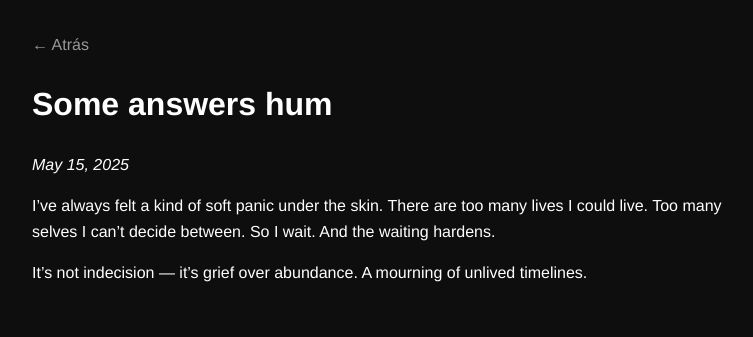
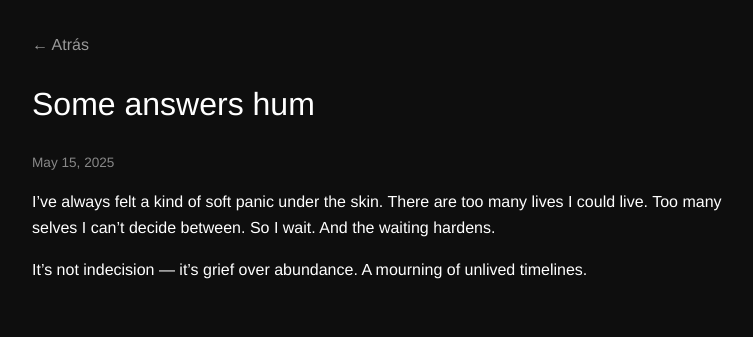
Before and after one commit to andreserj/andreserj.github.io, a plain HTML site: page 01.html in a window 1280 px wide. Shown: the whole page, without its empty margins (258-1011 px from the left). Drawn offline with Linux system fonts and the light colour scheme.

Commit message:
Update 01.html

```diff
--- a/01.html
+++ b/01.html
@@ -22,8 +22,8 @@
 </head>
 <body>
   <a href="index.html">← Atrás</a>
-  <h1>Some answers hum</h1>
-  <p><em>May 15, 2025</em></p>
+  <h1 style="font-weight: 300;">Some answers hum</h1>
+  <p style="font-style: normal; font-size: 0.85rem; color: #888;">May 15, 2025</p>
   <p>I’ve always felt a kind of soft panic under the skin. There are too many lives I could live. Too many selves I can’t decide between. So I wait. And the waiting hardens.</p>
   <p>It’s not indecision — it’s grief over abundance. A mourning of unlived timelines.</p>
 </body>
```
